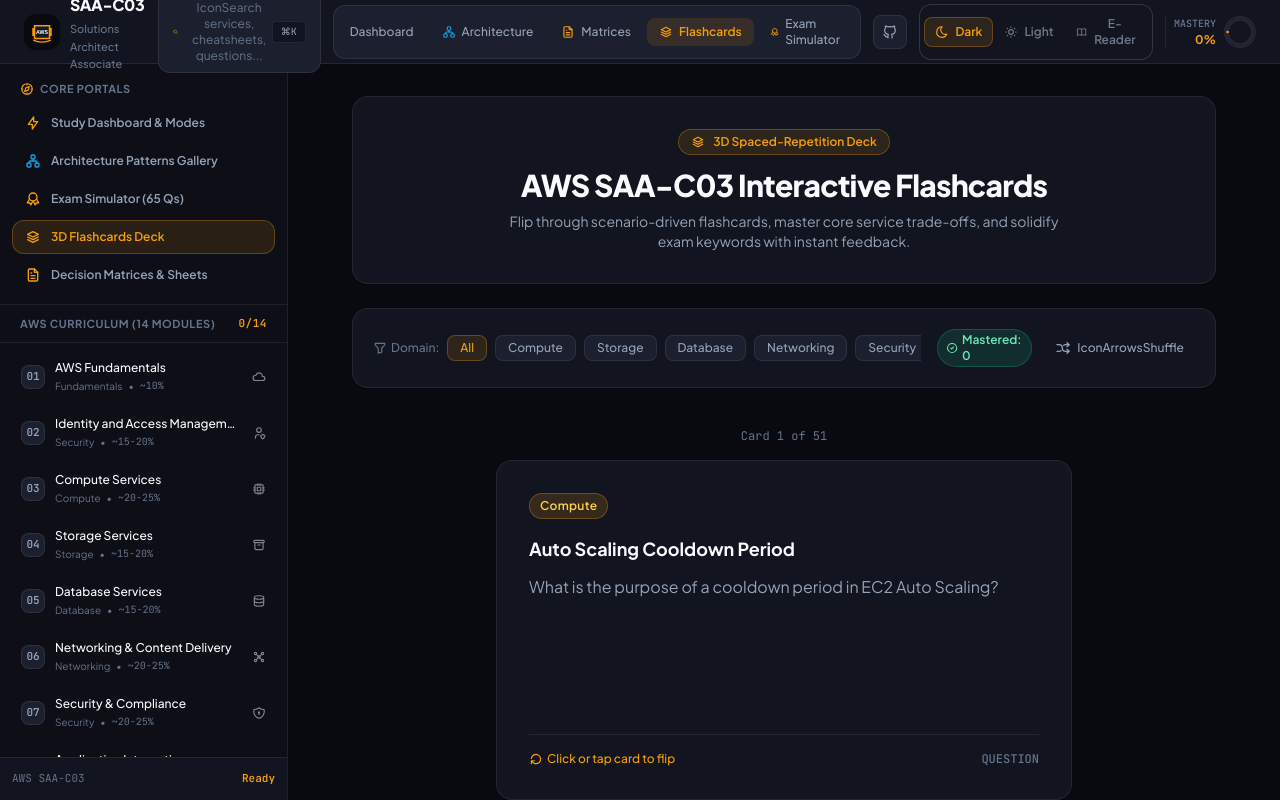
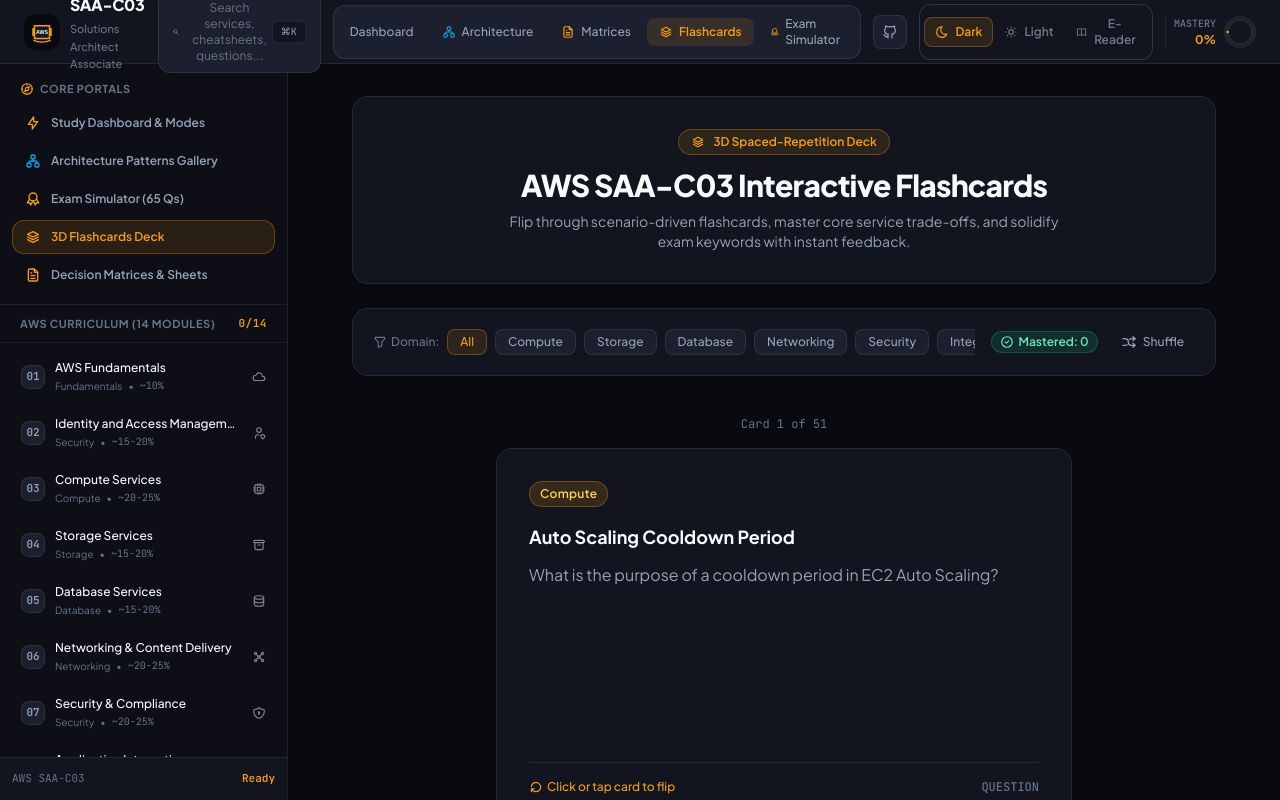
Before and after one commit to pilotworks/AWS-Certified-Solutions-Architect-Associate-SAA-C03, a React (Vite) app: page /flashcards in a window 1280 px wide. Shown: the top 800 px of the page. Built offline with nearby package versions, Linux system fonts and the light colour scheme.

Commit message:
refactor: update icon titles and labels for clarity across components

```diff
--- a/src/components/architecture/mermaid-viewer.tsx
+++ b/src/components/architecture/mermaid-viewer.tsx
@@ -254,7 +254,7 @@
             variant="ghost"
             size="sm"
             onClick={handleCopyCode}
-            title="IconCopy Diagram Code"
+            title="Copy Diagram Code"
             className="p-1.5 border hover:bg-[var(--bg-card-hover)] text-[var(--text-secondary)] hover:text-[var(--text-primary)] transition-colors"
             style={{ borderColor: 'var(--border-subtle)' }}
           >
@@ -264,7 +264,7 @@
             variant="ghost"
             size="sm"
             onClick={handleDownloadSVG}
-            title="IconDownload Vector SVG"
+            title="Download Vector SVG"
             className="px-2.5 py-1 text-xs border hover:bg-[var(--bg-card-hover)] text-[var(--text-primary)] font-medium flex items-center gap-1.5 shadow-xs transition-colors"
             style={{ borderColor: 'var(--border-subtle)' }}
           >
@@ -275,7 +275,7 @@
             variant="ghost"
             size="sm"
             onClick={handleDownloadPNG}
-            title="IconDownload High-Res PNG"
+            title="Download High-Res PNG"
             className="px-2.5 py-1 text-xs border font-semibold flex items-center gap-1.5 shadow-xs transition-colors"
             style={{
               color: 'var(--text-accent)',
--- a/src/components/flashcard/flashcard-3d.tsx
+++ b/src/components/flashcard/flashcard-3d.tsx
@@ -26,19 +26,19 @@
     <div className="w-full max-w-xl mx-auto perspective-1000 my-4 select-none">
       <div
         onClick={handleFlip}
-        className={`relative w-full min-h-[300px] md:min-h-[340px] transform-style-3d transition-transform duration-500 cursor-pointer rounded-2xl ${
+        className={`relative w-full h-[min(420px,calc(100dvh-10rem))] min-h-[300px] md:h-[380px] md:min-h-[340px] transform-style-3d transition-transform duration-500 cursor-pointer rounded-2xl ${
           isFlipped ? 'rotate-y-180' : ''
         }`}
       >
         {/* FRONT SIDE */}
         <div
-          className="absolute inset-0 backface-hidden rounded-2xl p-6 md:p-8 flex flex-col justify-between border shadow-lg transition-colors"
+          className="absolute inset-0 backface-hidden rounded-2xl p-6 md:p-8 flex flex-col border shadow-lg transition-colors overflow-hidden"
           style={{
             backgroundColor: 'var(--bg-card)',
             borderColor: 'var(--border-subtle)',
           }}
         >
-          <div>
+          <div className="flex-1 min-h-0 overflow-y-auto pr-1">
             <div className="flex items-center justify-between gap-2 mb-4">
               <Badge variant="orange" size="md">
                 {card.category}
@@ -58,7 +58,7 @@
             </h3>
 
             <p
-              className="text-sm md:text-base leading-relaxed"
+              className="text-sm md:text-base leading-relaxed break-words"
               style={{ color: 'var(--text-secondary)' }}
             >
               {card.front}
@@ -66,7 +66,7 @@
           </div>
 
           <div
-            className="flex items-center justify-between pt-4 border-t text-xs font-medium"
+            className="shrink-0 flex items-center justify-between pt-4 border-t text-xs font-medium"
             style={{ borderColor: 'var(--border-subtle)', color: 'var(--text-muted)' }}
           >
             <span className="flex items-center gap-1" style={{ color: 'var(--text-accent)' }}>
@@ -78,16 +78,16 @@
 
         {/* BACK SIDE */}
         <div
-          className="absolute inset-0 backface-hidden rotate-y-180 rounded-2xl p-6 md:p-8 flex flex-col justify-between border shadow-lg transition-colors"
+          className="absolute inset-0 backface-hidden rotate-y-180 rounded-2xl p-6 md:p-8 flex flex-col border shadow-lg transition-colors overflow-hidden"
           style={{
             backgroundColor: 'var(--bg-card)',
             borderColor: 'var(--accent-border)',
           }}
         >
-          <div>
+          <div className="flex-1 min-h-0 overflow-y-auto pr-1">
             <div className="flex items-center justify-between gap-2 mb-3">
               <Badge variant="cyan" size="md">
-                Solution & IconKey Facts
+                Solution & Key Facts
               </Badge>
               <span className="text-xs font-mono font-bold" style={{ color: 'var(--text-accent)' }}>
                 ANSWER
@@ -95,7 +95,7 @@
             </div>
 
             <div
-              className="text-sm md:text-base leading-relaxed mb-4 whitespace-pre-line font-medium"
+              className="text-sm md:text-base leading-relaxed mb-4 whitespace-pre-line break-words font-medium"
               style={{ color: 'var(--text-primary)' }}
             >
               {card.back}
@@ -121,7 +121,7 @@
           {/* Action buttons on card back */}
           <div
             onClick={(e) => e.stopPropagation()}
-            className="flex items-center justify-between gap-3 pt-3 border-t"
+            className="shrink-0 flex items-center justify-between gap-3 pt-3 border-t"
             style={{ borderColor: 'var(--border-subtle)' }}
           >
             <button
--- a/src/components/flashcard/flashcard-deck.tsx
+++ b/src/components/flashcard/flashcard-deck.tsx
@@ -93,11 +93,11 @@
         </div>
 
         <div className="flex items-center gap-3">
-          <Badge variant="emerald">
+          <Badge variant="emerald" className="whitespace-nowrap shrink-0">
             <IconCircleCheck className="w-3.5 h-3.5" /> Mastered: {masteredIds.length}
           </Badge>
-          <Button variant="ghost" size="sm" onClick={handleShuffle} title="IconArrowsShuffle Deck">
-            <IconArrowsShuffle className="w-4 h-4" /> IconArrowsShuffle
+          <Button variant="ghost" size="sm" onClick={handleShuffle} title="Shuffle Deck">
+            <IconArrowsShuffle className="w-4 h-4" /> Shuffle
           </Button>
         </div>
       </div>
--- a/src/components/layout/header.tsx
+++ b/src/components/layout/header.tsx
@@ -87,7 +87,7 @@
           >
             <span className="flex items-center gap-2">
               <IconSearch className="w-4 h-4" style={{ color: 'var(--text-accent)' }} />
-              <span>IconSearch services, cheatsheets, questions...</span>
+              <span>Search services, cheatsheets, questions...</span>
             </span>
             <kbd
               className="px-2 py-0.5 rounded font-mono text-[10px] border"
--- a/src/components/quiz/quiz-card.tsx
+++ b/src/components/quiz/quiz-card.tsx
@@ -130,7 +130,7 @@
       {question.examKeywords.length > 0 && (
         <div className="flex items-center gap-1.5 flex-wrap mb-5">
           <span className="text-xs flex items-center gap-1" style={{ color: 'var(--text-muted)' }}>
-            <IconKey className="w-3.5 h-3.5" style={{ color: 'var(--text-accent)' }} /> IconKey Clues:
+            <IconKey className="w-3.5 h-3.5" style={{ color: 'var(--text-accent)' }} /> Key Clues:
           </span>
           {question.examKeywords.map((kw, idx) => (
             <span
--- a/src/components/ui/module-notes.tsx
+++ b/src/components/ui/module-notes.tsx
@@ -38,7 +38,7 @@
   };
 
   const handleInsertTemplate = () => {
-    const template = `### 📝 IconKey Memorization Points for ${moduleTitle}
+    const template = `### 📝 Key Memorization Points for ${moduleTitle}
 - **Crucial Exam Rule**:
 - **Cost Factor**:
 - **Gotchas / Anti-patterns**:
--- a/src/pages/architecture-page.tsx
+++ b/src/pages/architecture-page.tsx
@@ -340,7 +340,7 @@
                 <MermaidViewer chart={pattern.diagramMermaid} title={pattern.title} />
               </div>
 
-              {/* IconKey Takeaways */}
+              {/* Key Takeaways */}
               <div
                 className="rounded-xl p-4 border space-y-2"
                 style={{
```
